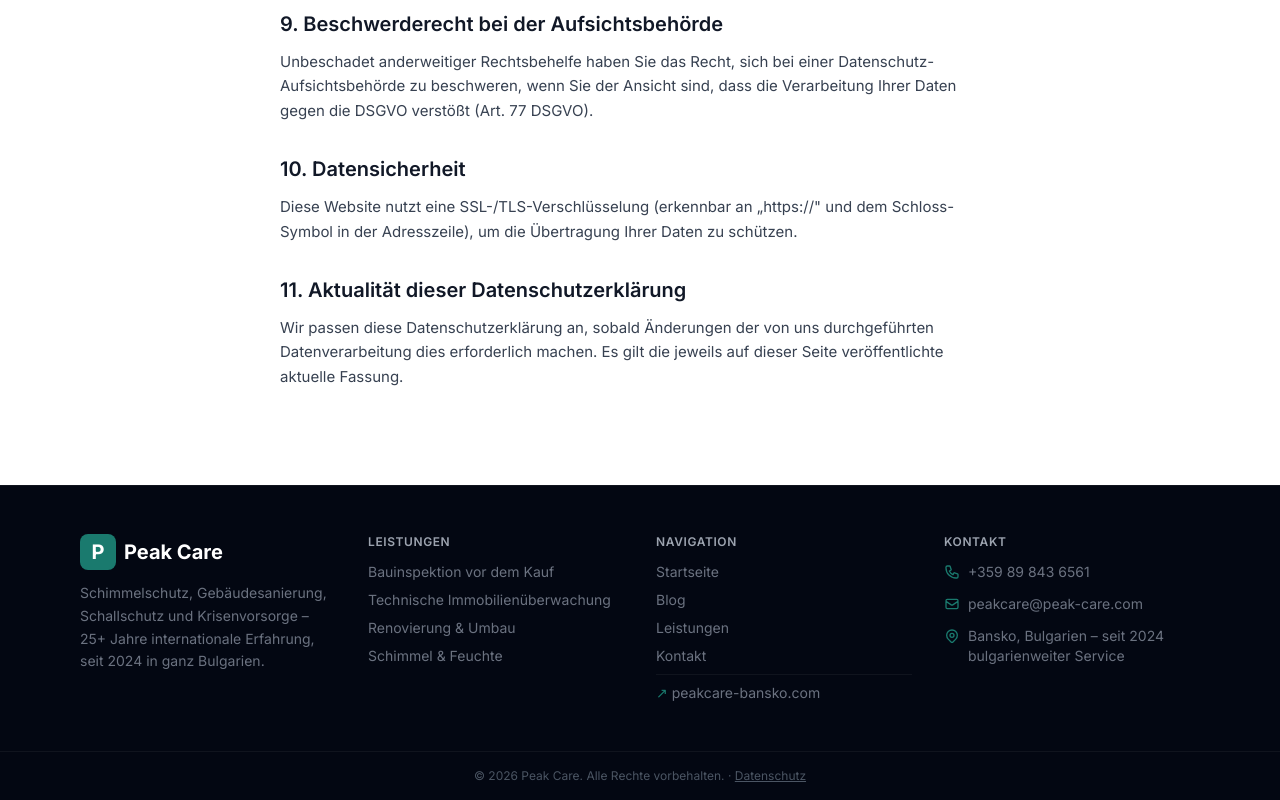
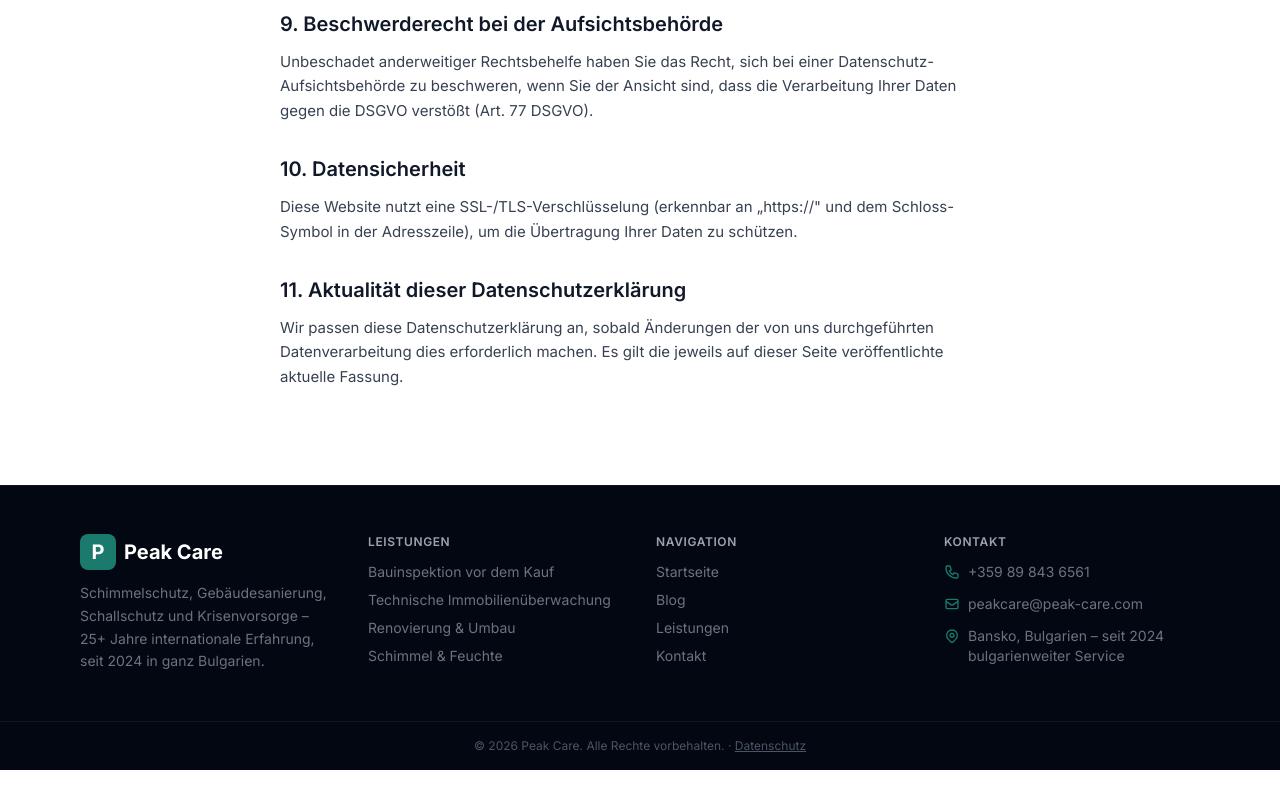
Before and after one commit to Bryan0172/peak-care, a React (Vite) app: page /datenschutz in a window 1280 px wide. Shown: the part 2311-3111 px from the top of the page. After the commit the page ends 3081 px from the top, so only its background shows below. Built offline with nearby package versions, Linux system fonts and the light colour scheme.

Commit message:
fix(footer): remove peakcare-bansko.com reference
Andreas 02.08.2026: that link must come out entirely.

```diff
--- a/src/components/Footer.jsx
+++ b/src/components/Footer.jsx
@@ -56,11 +56,6 @@ export default function Footer() {
             <li><Link to="/blog" className="hover:text-teal-400 transition-colors">{n.blog}</Link></li>
             <li><a href="/#leistungen" className="hover:text-teal-400 transition-colors">{n.services}</a></li>
             <li><a href="/#kontakt" className="hover:text-teal-400 transition-colors">{n.contact}</a></li>
-            <li className="pt-2 border-t border-white/5">
-              <a href="https://www.peakcare-bansko.com" target="_blank" rel="noopener noreferrer" className="hover:text-teal-400 transition-colors flex items-center gap-1">
-                <span className="text-teal-500">↗</span> peakcare-bansko.com
-              </a>
-            </li>
           </ul>
         </div>
 
```
